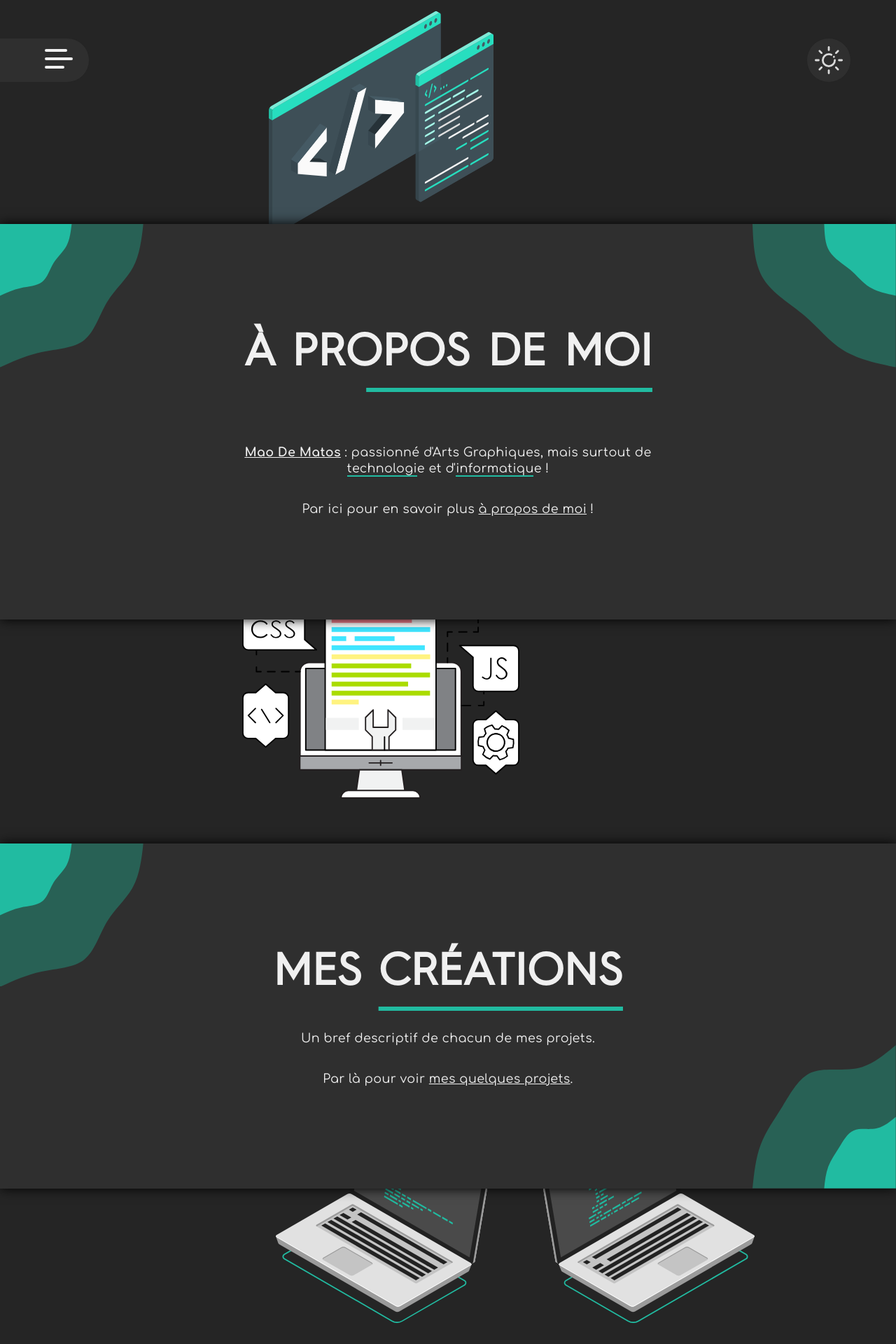
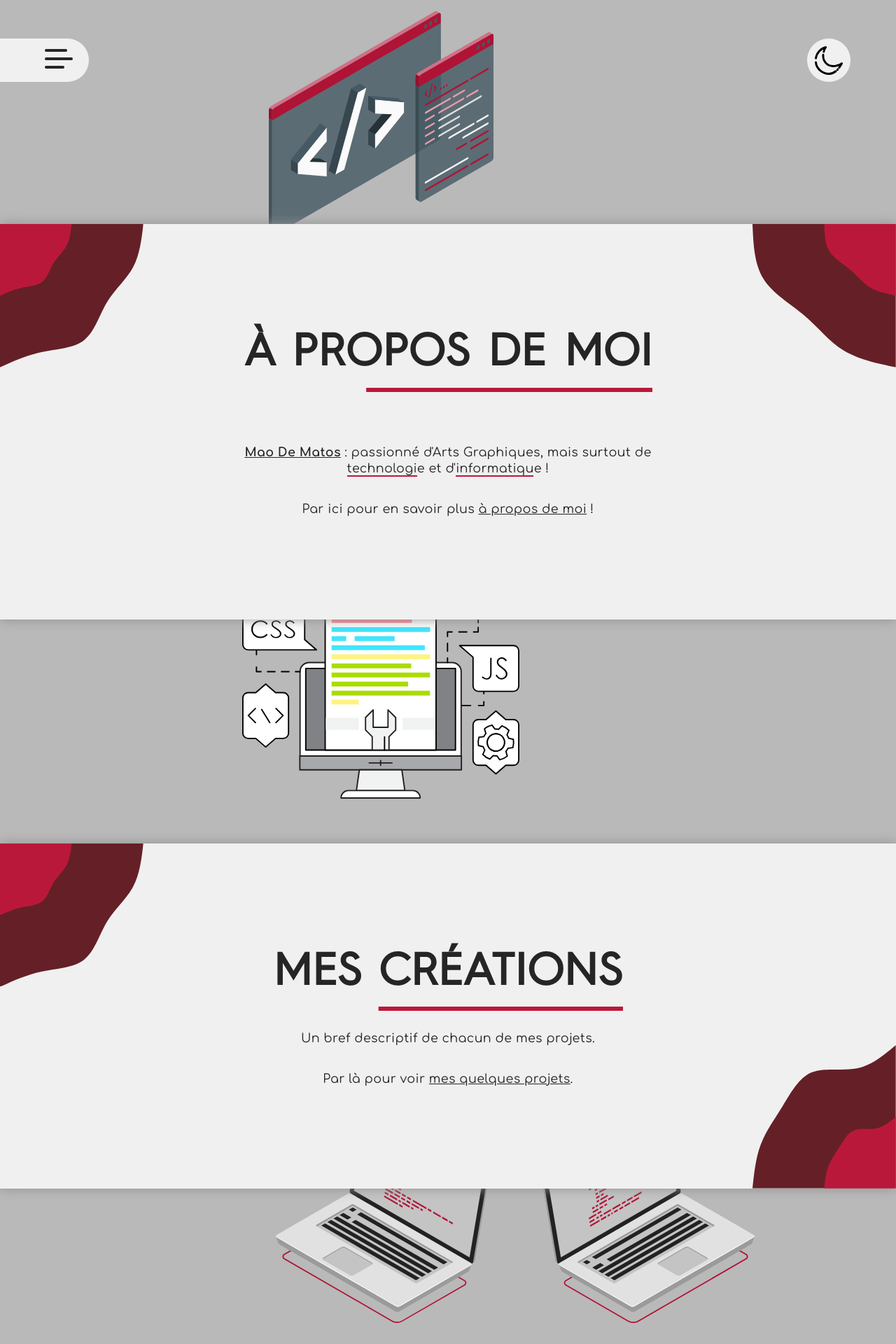
Before and after one commit to MaoDeMatos/portfolio, a PHP site: page /index.php?r=_vars in a window 1280 px wide. Shown: the top 1920 px of the page at 70% size. Run offline with PHP 8.4, Linux system fonts and the light colour scheme; style sheets or scripts are compiled from the project's sources.

Commit message:
Color adjustments

```diff
--- a/app/scss/_vars.scss
+++ b/app/scss/_vars.scss
@@ -65,7 +65,7 @@
 html {
   &.dark {
     --bg-color: #{$gray-900};
-    --bg-color-2: #{$gray-800};
+    --bg-color-2: #{$gray-700};
     --text-color: #{$gray-200};
     --accent-color: #{$teal};
     --accent-color-dark: #{$teal-dark};
@@ -77,7 +77,7 @@
 
   &.light {
     --bg-color: #{$gray-400};
-    --bg-color-2: #{$gray-300};
+    --bg-color-2: #{$gray-200};
     --text-color: #{$gray-900};
     --accent-color: #{$pale-red};
     --accent-color-dark: #{$pale-red-dark};
--- a/index.php
+++ b/index.php
@@ -9,7 +9,7 @@
 ) {
   $color_theme = $_COOKIE["color_theme"];
 } else {
-  $color_theme = "dark";
+  $color_theme = "light";
 }
 
 // Change images depending of the color theme
@@ -23,7 +23,7 @@
   $icons["github"] = IMG_DIR . "github_grey.svg";
 }
 
-// echo "<pre>"; print_r($icons);exit;
+$_GET["r"] = $_GET["r"] ?? "home";
 
 switch ($_GET["r"]) {
   case 'about':
```
